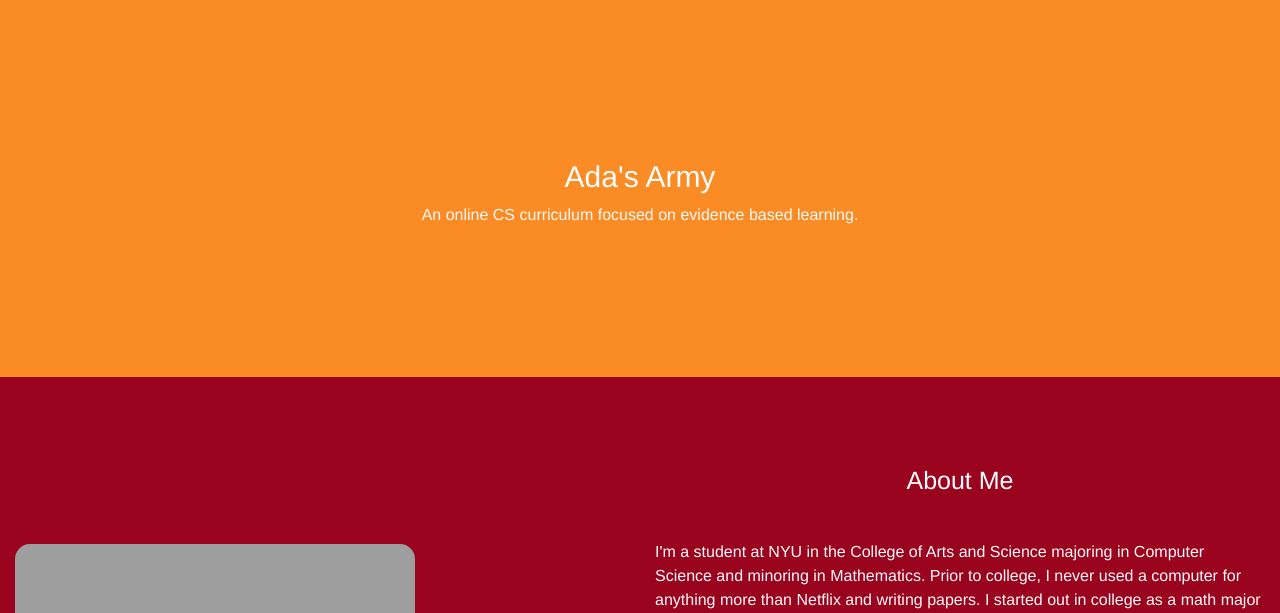
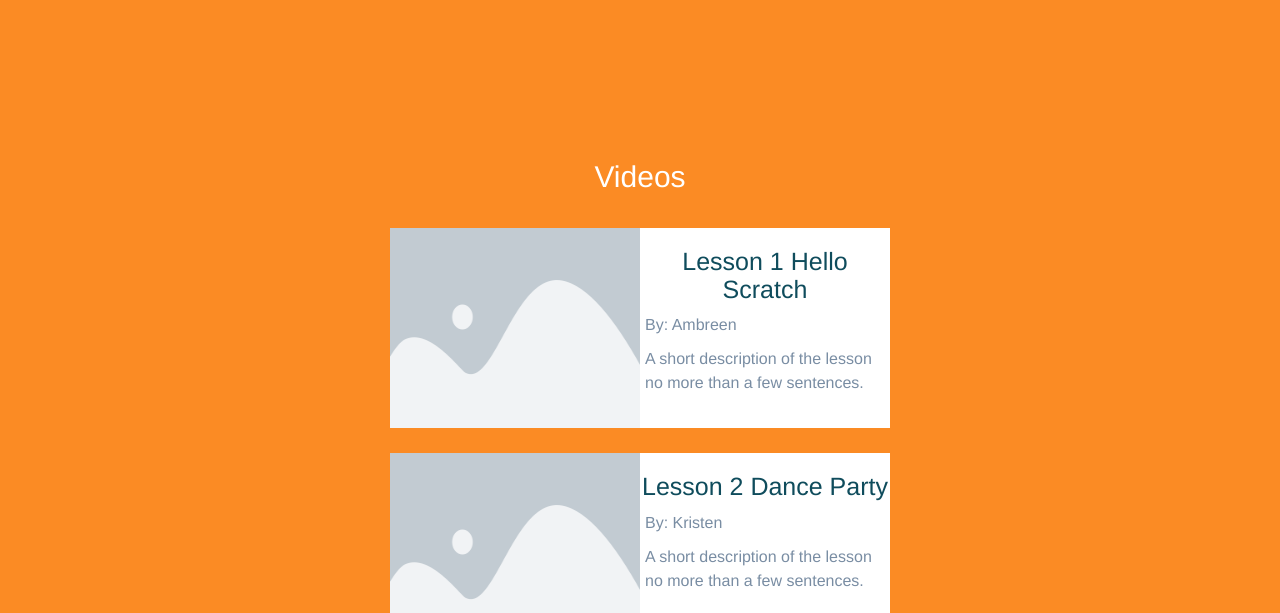
Before and after one commit to kmarventano/adas-army, a PHP site: page /videos.html in a window 1280 px wide. Shown: the part 80-693 px from the top of the page. Run offline with PHP 8.4, Linux system fonts and the light colour scheme; some libraries are stand-ins or nearby versions; grey boxes are pictures that could not be loaded.

Commit message:
Add video page

```diff
--- a/style.css
+++ b/style.css
@@ -108,3 +108,32 @@
 	object-fit: cover;
   	border-radius: 50%;
 }
+
+.video-container {
+	display: flex;
+	margin: auto;
+}
+
+.video-img {
+	display: block;
+	height: 200px;
+	width: 250px;
+}
+
+.video-description {
+	color: #000000;
+	background-color: #ffffff;
+	width: 250px;
+	display: block;
+}
+
+@media screen and (max-width: 500px) {
+	.video-container {
+		flex-direction: column;
+	}
+}
+
+	.vertical-align {
+		display: flex;
+     	align-items: center;
+    }
--- a/videos.html
+++ b/videos.html
@@ -1,7 +1,7 @@
 <!DOCTYPE html>
 <html lang="en">
 <head>
-  <title>Ada's Army</title>
+  <title>Ada's Army Videos</title>
 
   <meta charset="utf-8">
   <meta name="viewport" content="width=device-width, initial-scale=1">
@@ -26,71 +26,53 @@
       <ul class="nav navbar-nav navbar-right">
         <li><a href="./index.html">Home</a></li>
         <li><a href="./surveys.html">Surveys</a></li>
-        <li><a href="./activities.html">Activies</a></li>
+        <li><a href="./activites.html">Activies</a></li>
         <li><a href="./videos.html">Video</a></li>
       </ul>
     </div>
   </div>
 </nav>
 
-<!-- Name/About section-->
+<!-- Video section-->
 <div class="container-fluid bg-2 text-center">
 	<div class="row vertical-align">
 		<div class="container-fluid text-center">
-      		<h2 style="text-align:center"> Ada's Army </h2>
-      		<p style="text-align:center">An online CS curriculum focused on evidence based learning.</p>
+      		<h2 style="text-align:center"> Videos </h2>
+      		<br>
+      		<div class="video-container">
+      			<div>
+      				<img id="video1" src="placeholder.png" class="video-img">
+      			</div>
+      			<div class="video-description">
+      				<h3 style="color:#0f4c5c;">Lesson 1 Hello Scratch</h3>
+      				<p style="color:#798da3;padding-left:5px">By: Ambreen</p>
+      				<p style="color:#798da3;padding-left:5px">A short description of the lesson no more than a few sentences.</p>
+      			</div>
+      		</div>
+      		<br>
+      		<div class="video-container">
+      			<div>
+      				<img id="video2" src="placeholder.png" class="video-img">
+      			</div>
+      			<div class="video-description">
+      				<h3 style="color:#0f4c5c;">Lesson 2 Dance Party</h3>
+      				<p style="color:#798da3;padding-left:5px">By: Kristen</p>
+      				<p style="color:#798da3;padding-left:5px">A short description of the lesson no more than a few sentences.</p>
+      			</div>
+      		</div>
+      		<br>
+      		<div class="video-container">
+      			<div>
+      				<img id="video3" src="placeholder.png" class="video-img">
+      			</div>
+      			<div class="video-description">
+      				<h3 style="color:#0f4c5c;">Lesson 3 Story Telling</h3>
+      				<p style="color:#798da3;padding-left:5px">By: Shina</p>
+      				<p style="color:#798da3;padding-left:5px">A short description of the lesson no more than a few sentences.</p>
+      			</div>
+      		</div>
     </div>
   </div>
 </div>
-
-<!-- About me section -->
-<div class="container-fluid bg-3 text-center" id="about">
-  <div class="row vertical-align">
-    <div class="col-sm-6">
-      <h3 class="margin"> </h3><br>
-      <img id="katy" src="katy3.JPG" class="img-responsive img-rounded">
-</div>
-    <div class="col-sm-6">
-    	<h3 class="margin">About Me</h3>
-      	<p>I'm a student at NYU in the College of Arts and Science majoring in Computer Science and minoring in Mathematics. Prior to college, I never used a computer for anything more than Netflix and writing papers. I started out in college as a math major with aspirations to go into data analysis. My degree program required a few computer science classes. I was terrified of these classes, but I ended up really enjoying them, so much so that the second semester of my junior year, I switched to being a CS major. I’m interested in going into either software development or data science. </p>
-        <p>Outside of school, my hobbies include jamming on my clarinet, skiing, hiking, and biking. I’m the proud owner of a crazy chocolate lab, Katy. I love to take her on adventures, and document her feuds with lawn furniture around the neighborhood. </p>
-        <br>
-      	<a href="resume.pdf" class="btn btn-default btn-lg">
-      		<span class="glyphicon"></span>Resume
-      	</a>
-
-    </div>
-  </div>
-</div>
-
-<!-- Projects -->
-<div class="container-fluid bg-4 text-center" id="projects">
-	<h3 class="margin" >Recent Projects</h3><br>
-	<div class="row vertical-align">
-    	<div class="col-sm-4">
-      	<p><a href="https://github.com/kmarventano/pill-pal"> pill pal</a></p>
-      	<img src="pill_pal.png" class="img-responsive margin img-rounded" style="width:100%" alt="Image">
-    	</div>
-
-      <div class="col-sm-4">
-        <p><a href="wire_splicing.jpg" color="#BDC3C7">Underground Wire Splicing</a></p>
-      	 <img src="wire_splicing.jpg" class="img-responsive margin img-rounded" style="width:100%" alt="Image">
-      </div>
-
-      <div class="col-sm-4">
-        <p><a href="https://guarded-coast-69837.herokuapp.com/about" color="#BDC3C7">Mood Diary</a></p>
-        <img src="mood_diary.png" class="img-responsive margin img-rounded" height="500" alt="Image">
-    </div>
-  </div>
-</div>
-
-<!-- Contact info -->
-<footer class="container-fluid bg-1 text-center" id="contact">
-	<h3>Contact Info</h3>
-	<h6>Kristen Marventano</h6>
-  	<h6>Email: kmarventano@gmail.com</h6>
-  	<h6>Connect on <a href="https://www.linkedin.com/in/kristen-marventano-ab5149b3">LinkedIn</a></h6>
-  	<h6>Github: <a href="https://github.com/kmarventano">kmarventano</a></h6>
-</footer>
 </body>
 </html>
```
Also changed, not shown: activites.html (+5 -54 lines), index.html (+6 -5 lines), surveys.html (+4 -53 lines), ambreen.png (added), placeholder.png (added), shina.jpg (added).
